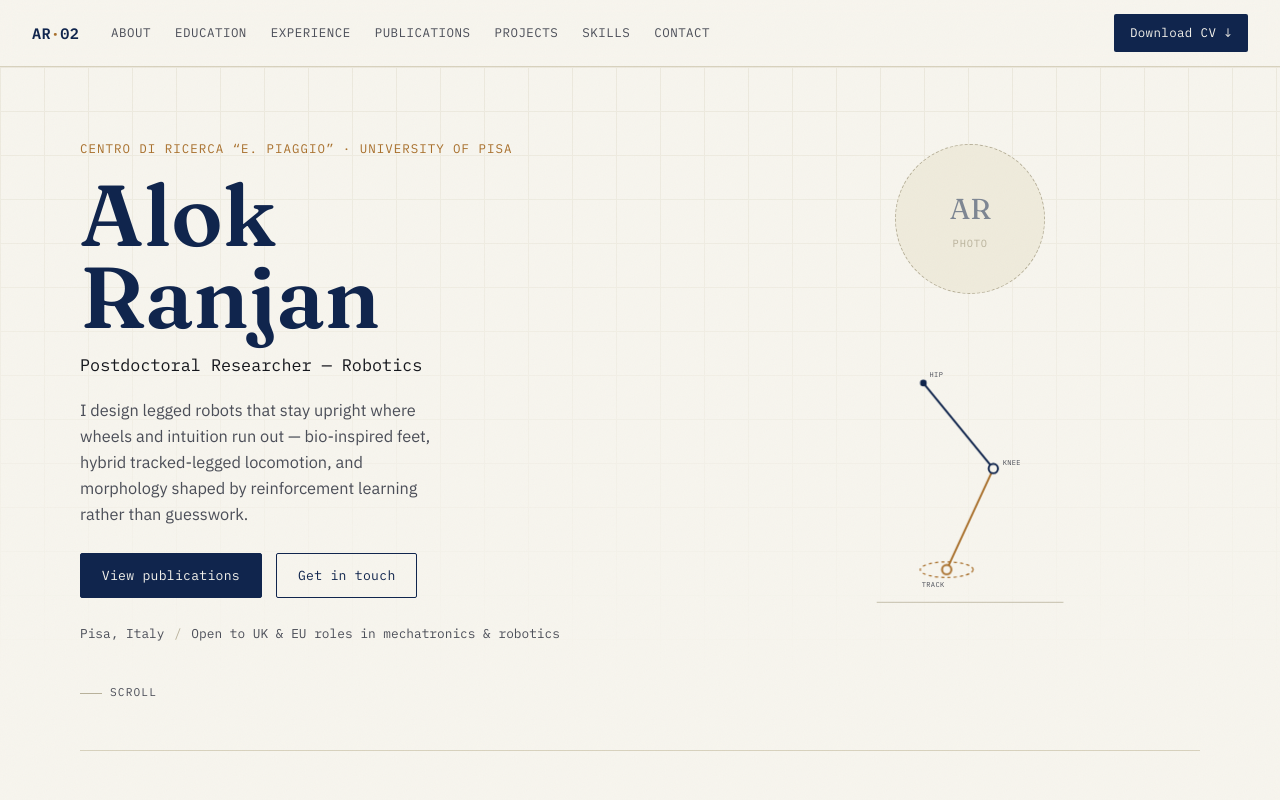
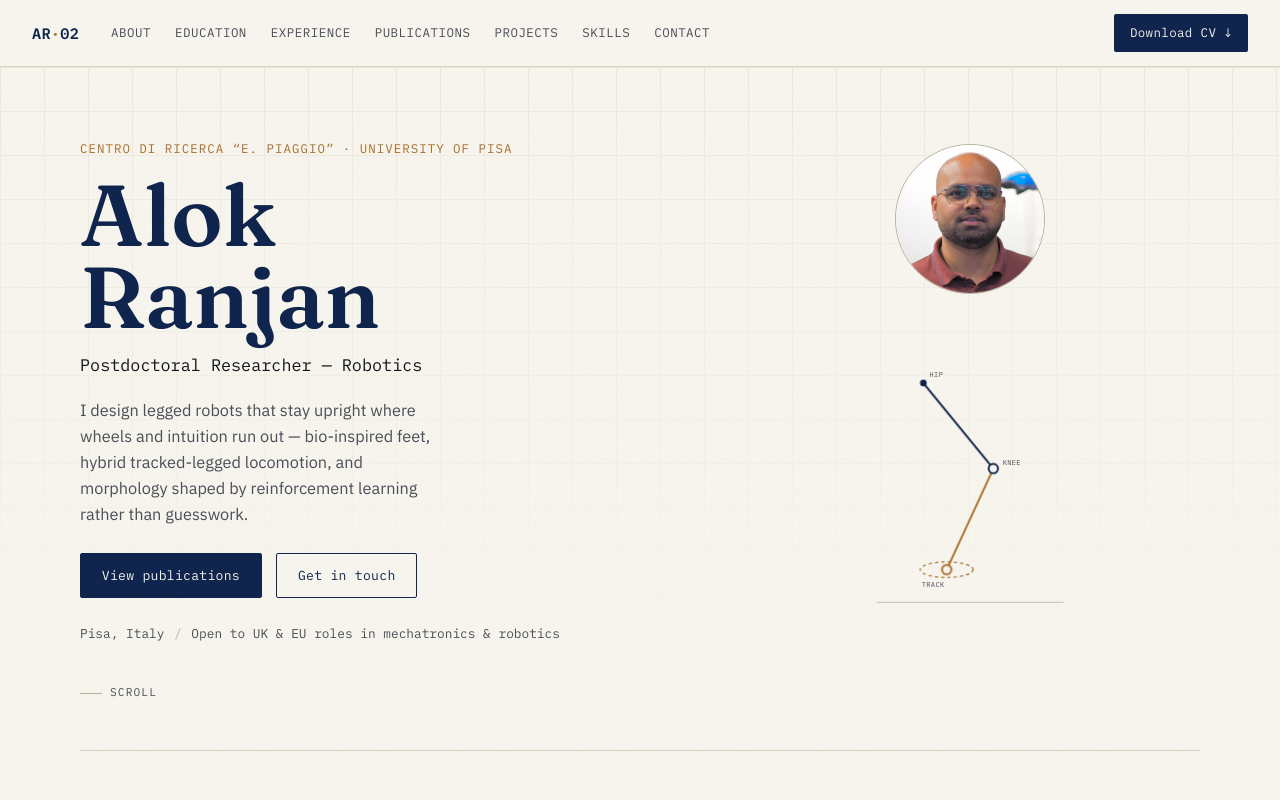
Before and after one commit to alok7771/alok7771.github.io, a plain HTML site: page index.html in a window 1280 px wide. Shown: the top 800 px of the page. Drawn offline with Linux system fonts and the light colour scheme.

Commit message:
Add profile photo

```diff
--- a/index.html
+++ b/index.html
@@ -54,10 +54,7 @@
         </div>
       </div>
       <div class="hero-right">
-        <div class="photo-slot" aria-hidden="true">
-          <span>AR</span>
-          <p>photo</p>
-        </div>
+        <img src="assets/Alok.jpg" alt="Alok Ranjan" class="photo">
         <svg class="linkage" viewBox="0 0 360 420" fill="none" xmlns="http://www.w3.org/2000/svg" aria-hidden="true">
           <circle cx="120" cy="90" r="3" class="joint joint-fixed"/>
           <line x1="120" y1="90" x2="210" y2="200" class="link link-a"/>
```
